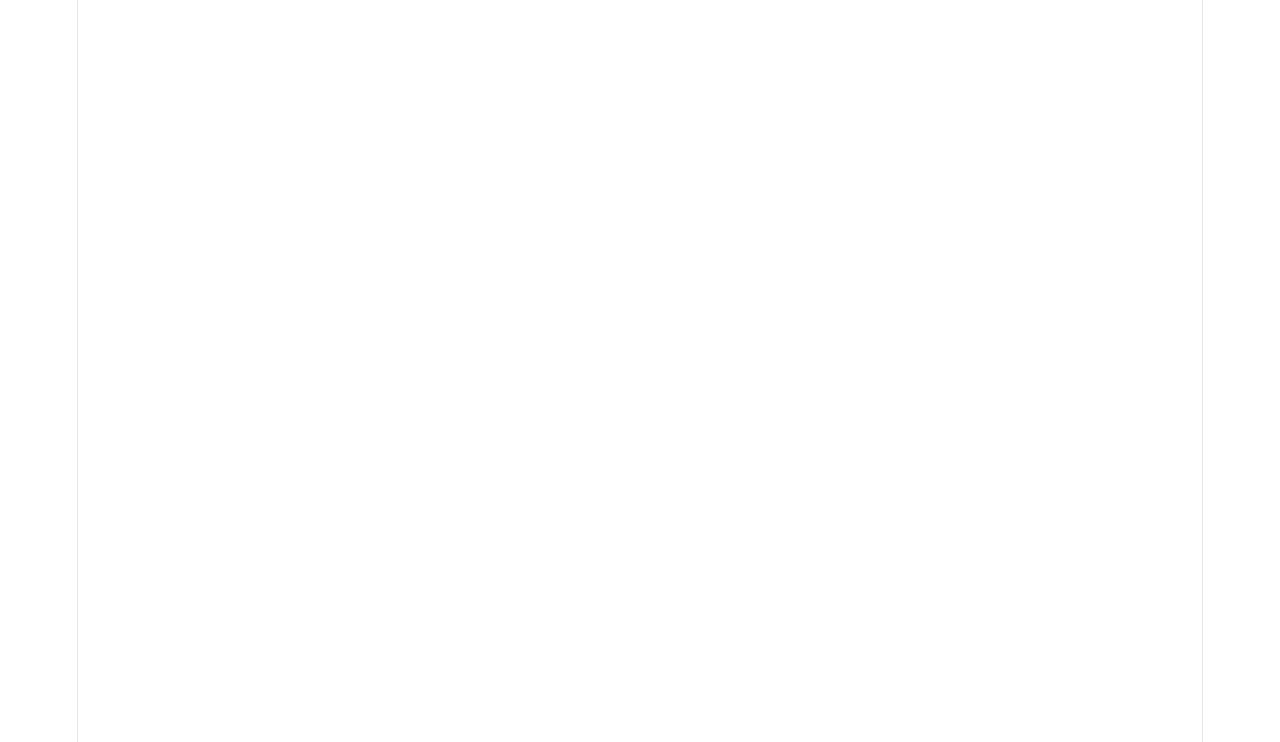
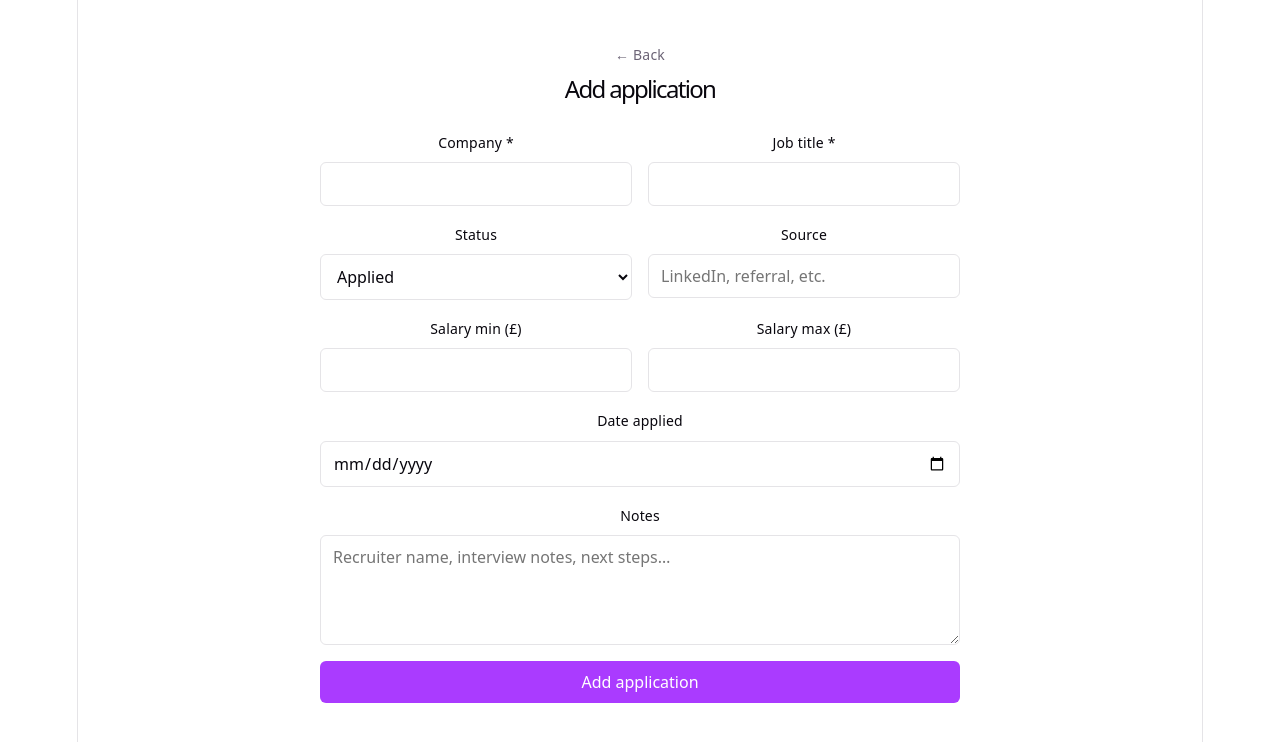
Before and after one commit to MFMiah04/job-tracker, a React (Vite) app in the folder client/: page /jobs/new in a window 1280 px wide. Before the commit this address had no page. Shown: the top 742 px of the page. Built offline with nearby package versions, Linux system fonts and the light colour scheme; sample sign-in values are in the browser's storage.

Commit message:
Add job create and edit form

```diff
--- a/client/src/App.css
+++ b/client/src/App.css
@@ -244,3 +244,71 @@
 .status-msg {
   color: var(--text);
 }
+
+/* Job form page */
+.form-page {
+  flex: 1;
+  display: flex;
+  justify-content: center;
+  padding: 40px 20px;
+}
+
+.form-card {
+  width: 100%;
+  max-width: 640px;
+}
+
+.form-page-header {
+  margin-bottom: 28px;
+}
+
+.form-page-header h1 {
+  margin: 8px 0 0;
+  font-size: 24px;
+}
+
+.back-link {
+  font-size: 14px;
+  color: var(--text);
+  text-decoration: none;
+}
+
+.back-link:hover {
+  color: var(--text-h);
+}
+
+/* Two-column row for paired fields */
+.form-row {
+  display: grid;
+  grid-template-columns: 1fr 1fr;
+  gap: 16px;
+}
+
+@media (max-width: 480px) {
+  .form-row {
+    grid-template-columns: 1fr;
+  }
+}
+
+/* Select and textarea use the same style as input */
+.form-group select,
+.form-group textarea {
+  padding: 10px 12px;
+  border: 1px solid var(--border);
+  border-radius: 6px;
+  font-size: 16px;
+  background: var(--bg);
+  color: var(--text-h);
+  font-family: var(--sans);
+  transition: border-color 0.2s;
+}
+
+.form-group select:focus,
+.form-group textarea:focus {
+  outline: none;
+  border-color: var(--accent);
+}
+
+.form-group textarea {
+  resize: vertical;
+}
--- a/client/src/App.jsx
+++ b/client/src/App.jsx
@@ -3,6 +3,7 @@ import ProtectedRoute from './components/ProtectedRoute'
 import Login from './pages/Login'
 import Register from './pages/Register'
 import Dashboard from './pages/Dashboard'
+import JobForm from './pages/JobForm'
 import './App.css'
 
 function App() {
@@ -18,6 +19,22 @@ function App() {
           </ProtectedRoute>
         }
       />
+      <Route
+        path="/jobs/new"
+        element={
+          <ProtectedRoute>
+            <JobForm />
+          </ProtectedRoute>
+        }
+      />
+      <Route
+        path="/jobs/:id/edit"
+        element={
+          <ProtectedRoute>
+            <JobForm />
+          </ProtectedRoute>
+        }
+      />
     </Routes>
   )
 }
--- /dev/null
+++ b/client/src/pages/JobForm.jsx
@@ -0,0 +1,234 @@
+import { useEffect, useState } from 'react'
+import { useNavigate, useParams, Link } from 'react-router-dom'
+import { useAuth } from '../context/AuthContext'
+
+const STATUSES = ['Applied', 'OA', 'Interview', 'Offer', 'Rejected']
+
+const EMPTY_FORM = {
+  company: '',
+  job_title: '',
+  status: 'Applied',
+  source: '',
+  salary_min: '',
+  salary_max: '',
+  applied_at: '',
+  notes: '',
+}
+
+export default function JobForm() {
+  const { id } = useParams()   // id is present on /jobs/:id/edit, undefined on /jobs/new
+  const isEditing = Boolean(id)
+
+  const { token } = useAuth()
+  const navigate = useNavigate()
+
+  const [form, setForm] = useState(EMPTY_FORM)
+  const [loading, setLoading] = useState(false)
+  const [fetchError, setFetchError] = useState('')
+  const [error, setError] = useState('')
+
+  // In edit mode, fetch the existing job and pre-populate the form
+  useEffect(() => {
+    if (!isEditing) return
+
+    async function fetchJob() {
+      try {
+        const res = await fetch(`/api/jobs/${id}`, {
+          headers: { Authorization: `Bearer ${token}` },
+        })
+        const data = await res.json()
+        if (!res.ok) {
+          setFetchError(data.error || 'Failed to load job')
+          return
+        }
+        // applied_at comes back as a full ISO timestamp — slice to YYYY-MM-DD for the date input
+        setForm({
+          company: data.company || '',
+          job_title: data.job_title || '',
+          status: data.status || 'Applied',
+          source: data.source || '',
+          salary_min: data.salary_min ?? '',
+          salary_max: data.salary_max ?? '',
+          applied_at: data.applied_at ? data.applied_at.slice(0, 10) : '',
+          notes: data.notes || '',
+        })
+      } catch {
+        setFetchError('Network error — is the server running?')
+      }
+    }
+
+    fetchJob()
+  }, [id]) // eslint-disable-line react-hooks/exhaustive-deps
+
+  // Single onChange handler for all fields — [e.target.name] is computed property syntax
+  // This avoids writing a separate handler for every field
+  function handleChange(e) {
+    const { name, value } = e.target
+    setForm(prev => ({ ...prev, [name]: value }))
+  }
+
+  async function handleSubmit(e) {
+    e.preventDefault()
+    setError('')
+    setLoading(true)
+
+    const url = isEditing ? `/api/jobs/${id}` : '/api/jobs'
+    const method = isEditing ? 'PUT' : 'POST'
+
+    try {
+      const res = await fetch(url, {
+        method,
+        headers: {
+          'Content-Type': 'application/json',
+          Authorization: `Bearer ${token}`,
+        },
+        // Convert empty strings to null so the DB gets NULL, not an empty string
+        body: JSON.stringify({
+          ...form,
+          salary_min: form.salary_min === '' ? null : Number(form.salary_min),
+          salary_max: form.salary_max === '' ? null : Number(form.salary_max),
+          applied_at: form.applied_at || null,
+        }),
+      })
+
+      const data = await res.json()
+
+      if (!res.ok) {
+        setError(data.error || 'Something went wrong')
+        return
+      }
+
+      navigate('/')
+    } catch {
+      setError('Network error — is the server running?')
+    } finally {
+      setLoading(false)
+    }
+  }
+
+  if (fetchError) {
+    return (
+      <div className="form-page">
+        <p className="error-msg">{fetchError}</p>
+        <Link to="/">← Back to dashboard</Link>
+      </div>
+    )
+  }
+
+  return (
+    <div className="form-page">
+      <div className="form-card">
+        <div className="form-page-header">
+          <Link to="/" className="back-link">← Back</Link>
+          <h1>{isEditing ? 'Edit application' : 'Add application'}</h1>
+        </div>
+
+        <form onSubmit={handleSubmit}>
+          <div className="form-row">
+            <div className="form-group">
+              <label htmlFor="company">Company *</label>
+              <input
+                id="company"
+                name="company"
+                type="text"
+                value={form.company}
+                onChange={handleChange}
+                required
+              />
+            </div>
+            <div className="form-group">
+              <label htmlFor="job_title">Job title *</label>
+              <input
+                id="job_title"
+                name="job_title"
+                type="text"
+                value={form.job_title}
+                onChange={handleChange}
+                required
+              />
+            </div>
+          </div>
+
+          <div className="form-row">
+            <div className="form-group">
+              <label htmlFor="status">Status</label>
+              <select
+                id="status"
+                name="status"
+                value={form.status}
+                onChange={handleChange}
+              >
+                {STATUSES.map(s => (
+                  <option key={s} value={s}>{s}</option>
+                ))}
+              </select>
+            </div>
+            <div className="form-group">
+              <label htmlFor="source">Source</label>
+              <input
+                id="source"
+                name="source"
+                type="text"
+                placeholder="LinkedIn, referral, etc."
+                value={form.source}
+                onChange={handleChange}
+              />
+            </div>
+          </div>
+
+          <div className="form-row">
+            <div className="form-group">
+              <label htmlFor="salary_min">Salary min (£)</label>
+              <input
+                id="salary_min"
+                name="salary_min"
+                type="number"
+                value={form.salary_min}
+                onChange={handleChange}
+              />
+            </div>
+            <div className="form-group">
+              <label htmlFor="salary_max">Salary max (£)</label>
+              <input
+                id="salary_max"
+                name="salary_max"
+                type="number"
+                value={form.salary_max}
+                onChange={handleChange}
+              />
+            </div>
+          </div>
+
+          <div className="form-group">
+            <label htmlFor="applied_at">Date applied</label>
+            <input
+              id="applied_at"
+              name="applied_at"
+              type="date"
+              value={form.applied_at}
+              onChange={handleChange}
+            />
+          </div>
+
+          <div className="form-group">
+            <label htmlFor="notes">Notes</label>
+            <textarea
+              id="notes"
+              name="notes"
+              rows={4}
+              placeholder="Recruiter name, interview notes, next steps…"
+              value={form.notes}
+              onChange={handleChange}
+            />
+          </div>
+
+          {error && <p className="error-msg">{error}</p>}
+
+          <button type="submit" className="btn-primary" disabled={loading}>
+            {loading ? 'Saving…' : isEditing ? 'Save changes' : 'Add application'}
+          </button>
+        </form>
+      </div>
+    </div>
+  )
+}
```
